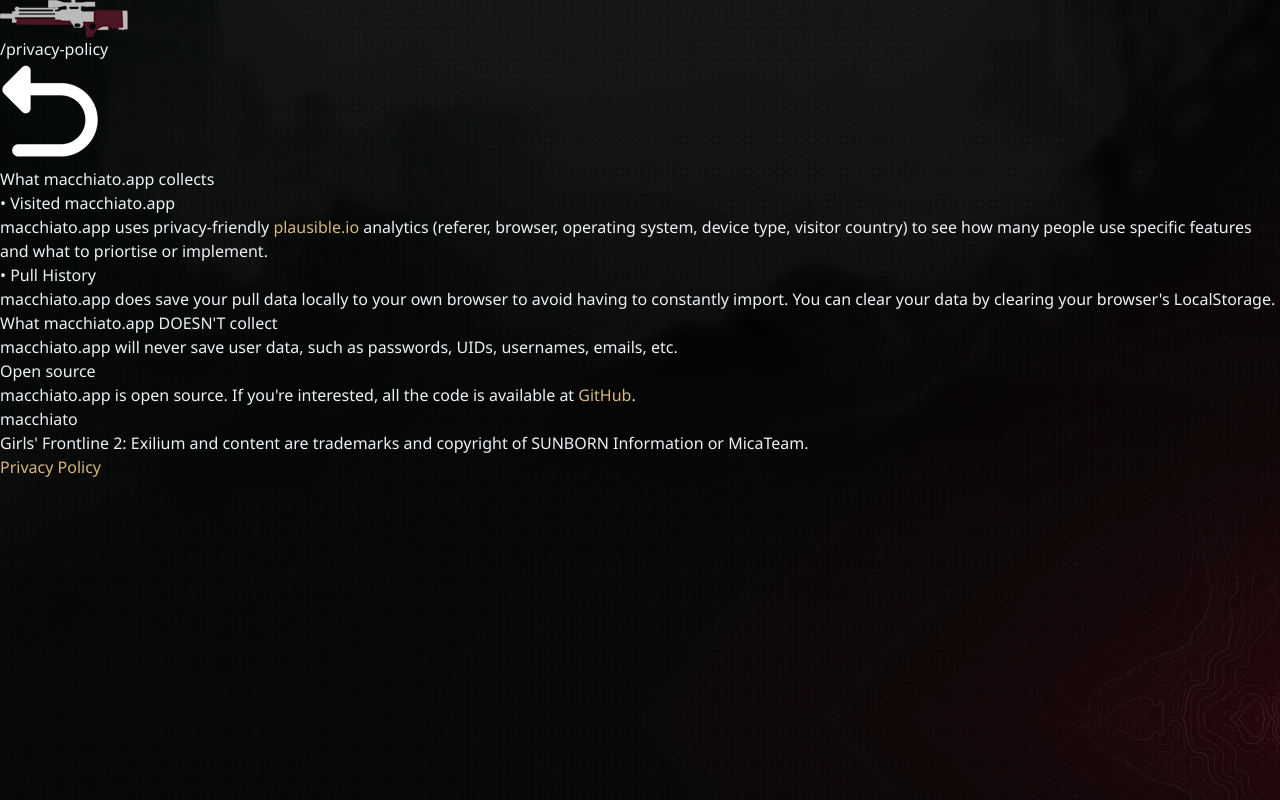
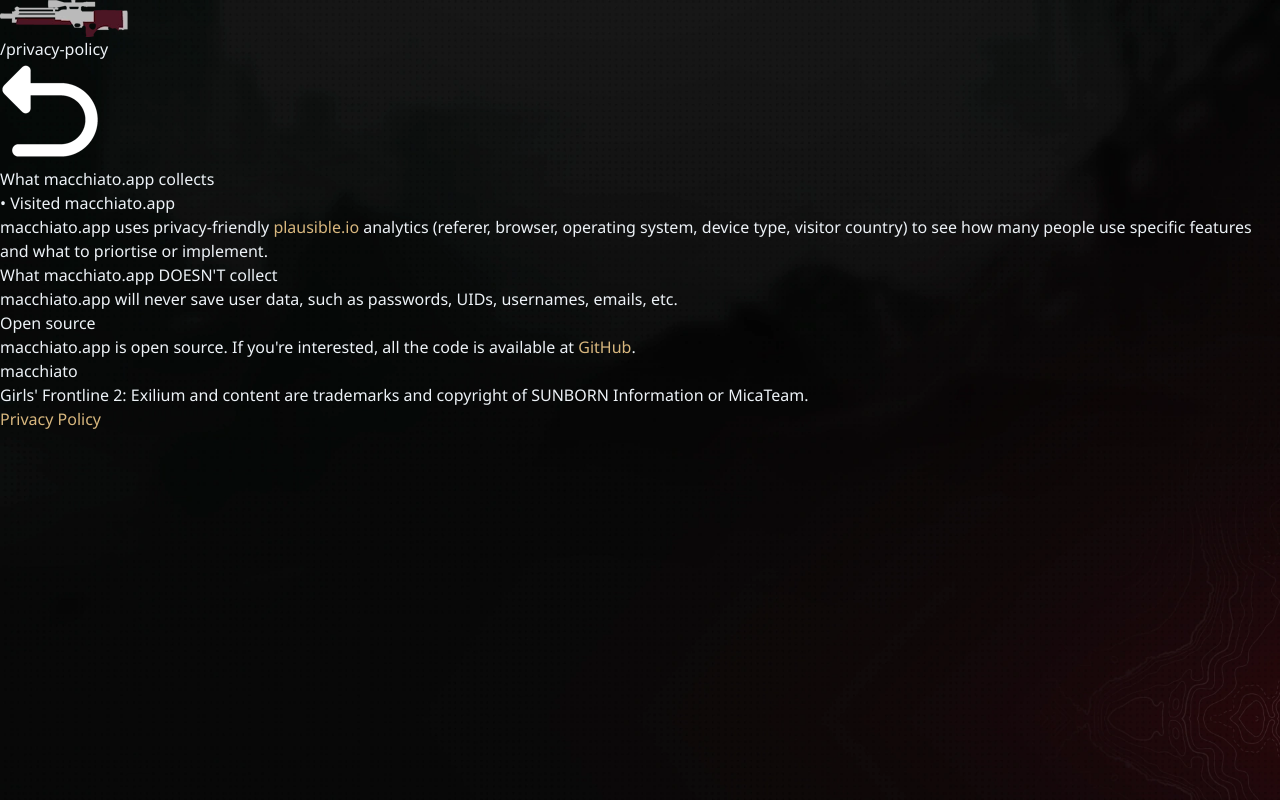
Before and after one commit to alpharmi/macchiato.app, a Vue app: page /privacy-policy in a window 1280 px wide. Built offline with nearby package versions, Linux system fonts and the light colour scheme.

Commit message:
Update PrivacyPolicy.vue

```diff
--- a/client/src/views/PrivacyPolicy.vue
+++ b/client/src/views/PrivacyPolicy.vue
@@ -4,8 +4,6 @@
             <p class="text-xl pb-2">What <span class="text-highlight">macchiato.app</span> collects</p>
             <p class="font-bold">• Visited macchiato.app</p>
             <p>macchiato.app uses privacy-friendly <a href="https://plausible.io/login">plausible.io</a> analytics <span class="text-description">(referer, browser, operating system, device type, visitor country)</span> to see how many people use specific features and what to priortise or implement.</p>
-            <p class="font-bold pt-2">• Pull History</p>
-            <p>macchiato.app does save your pull data locally to your own browser to avoid having to constantly import. You can clear your data by clearing your browser's LocalStorage.</p>
             <p class="text-xl pt-5">What <span class="text-highlight">macchiato.app</span> DOESN'T collect</p>
             <p>macchiato.app will never save user data, such as passwords, UIDs, usernames, emails, etc.</p>
             <p class="text-xl pt-5">Open source</p>
```
